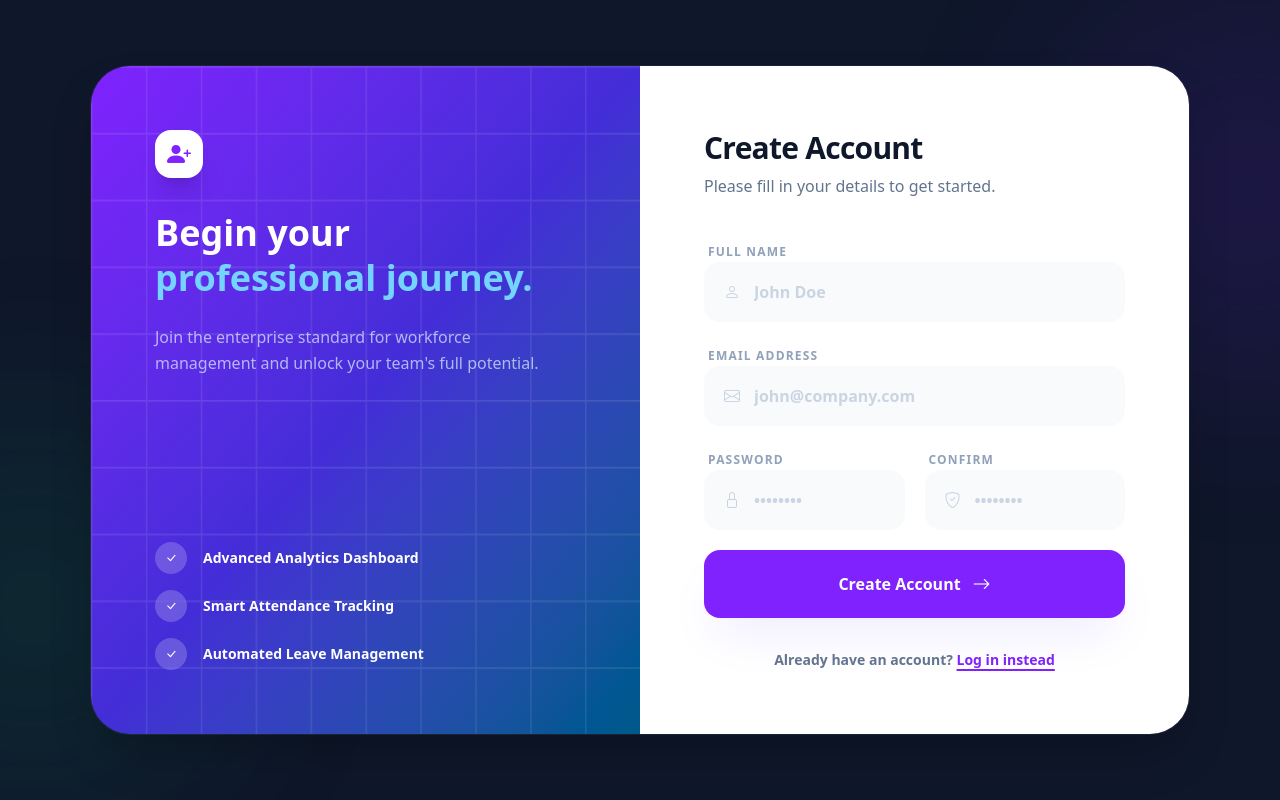
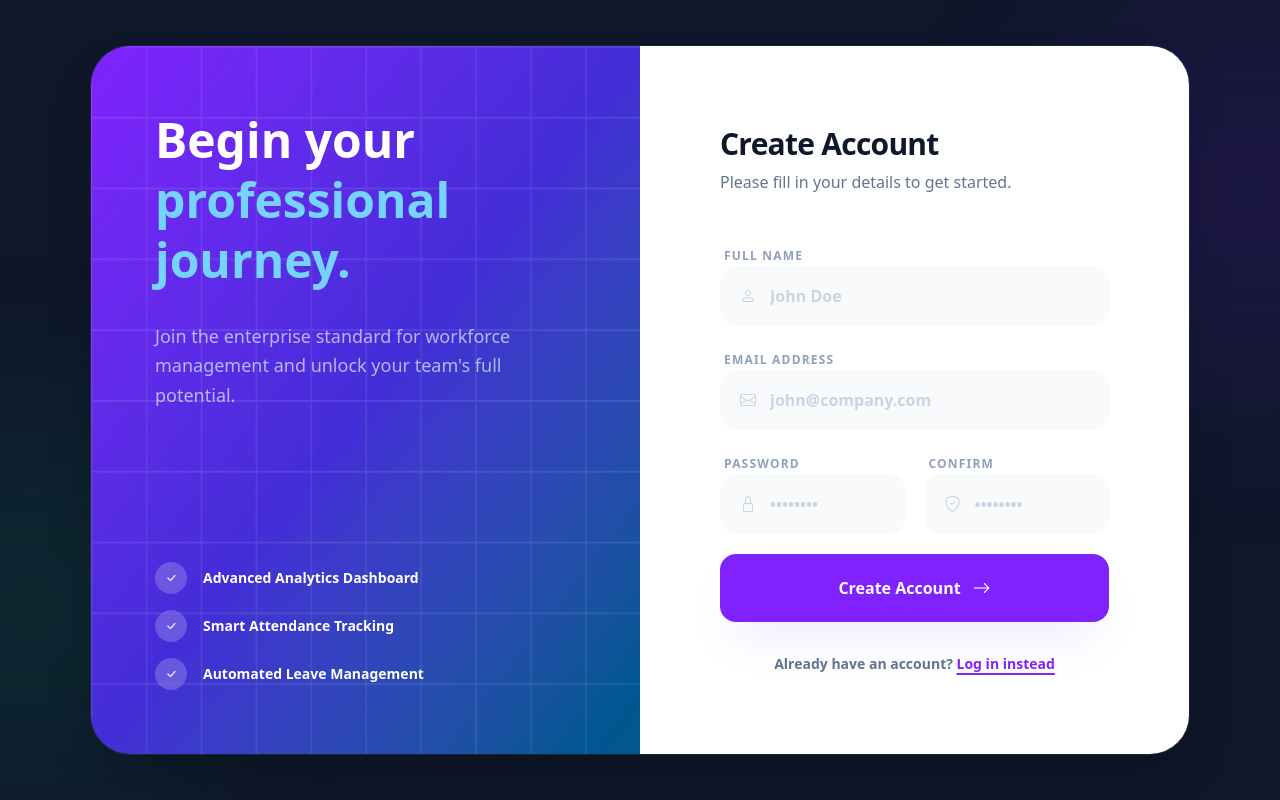
Before and after one commit to ishtiaqmahmood/ems, a Laravel app: page /register in a window 1280 px wide. Run offline with Laravel 12, Linux system fonts and the light colour scheme; style sheets or scripts are compiled from the project's sources.

Commit message:
Transform EMS with Premium UI, Detail Views, and CI Stability
- Redesigned Login and Register pages with a minimalist, professional aesthetic (removed logos, optimized layout).
- Implemented 'Full View' functionality for Attendance and Vacation records with proper authorization.
- Enhanced all resource index and detail views with a modern card-based UI, Jakarta Sans font, and professional gradients.
- Optimized dashboard analytics for cross-database compatibility (SQLite/MySQL) using standardized date formatting.
- Fixed GitHub Actions CI by upgrading to PHP 8.2 and updating the `setup-php` action.
- Standardized project metadata and dependencies to 'EMS Pro'.

Co-authored-by: ishtiaqmahmood <22867601+ishtiaqmahmood@users.noreply.github.com>

```diff
--- a/resources/views/auth/register.blade.php
+++ b/resources/views/auth/register.blade.php
@@ -17,11 +17,8 @@
             </div>
 
             <div class="relative z-10">
-                <div class="w-12 h-12 bg-white rounded-2xl flex items-center justify-center text-violet-600 shadow-xl mb-8">
-                    <i class="bi bi-person-plus-fill text-2xl"></i>
-                </div>
-                <h2 class="text-4xl font-black text-white leading-tight">Begin your <br><span class="text-sky-300">professional journey.</span></h2>
-                <p class="text-sky-100/70 mt-6 font-medium leading-relaxed max-w-sm">Join the enterprise standard for workforce management and unlock your team's full potential.</p>
+                <h2 class="text-5xl font-black text-white leading-tight">Begin your <br><span class="text-sky-300">professional journey.</span></h2>
+                <p class="text-sky-100/70 mt-8 text-lg font-medium leading-relaxed max-w-sm">Join the enterprise standard for workforce management and unlock your team's full potential.</p>
             </div>
 
             <div class="relative z-10 space-y-6">
@@ -49,14 +46,8 @@
         </div>
 
         {{-- Right Side: Register Form --}}
-        <div class="flex-1 bg-white p-10 sm:p-16 flex flex-col justify-center">
-            <div class="mb-8 lg:hidden flex justify-center">
-                <div class="w-12 h-12 bg-violet-600 rounded-2xl flex items-center justify-center text-white shadow-xl">
-                    <i class="bi bi-person-plus-fill text-2xl"></i>
-                </div>
-            </div>
-
-            <div class="mb-10 text-center lg:text-left">
+        <div class="flex-1 bg-white p-10 sm:p-20 flex flex-col justify-center">
+            <div class="mb-12 text-center lg:text-left">
                 <h1 class="text-3xl font-black text-slate-900 tracking-tight">Create Account</h1>
                 <p class="text-slate-500 mt-2 font-medium">Please fill in your details to get started.</p>
             </div>
```
Also changed, not shown: resources/views/auth/login.blade.php (+4 -13 lines), .github/workflows/laravel.yml.
